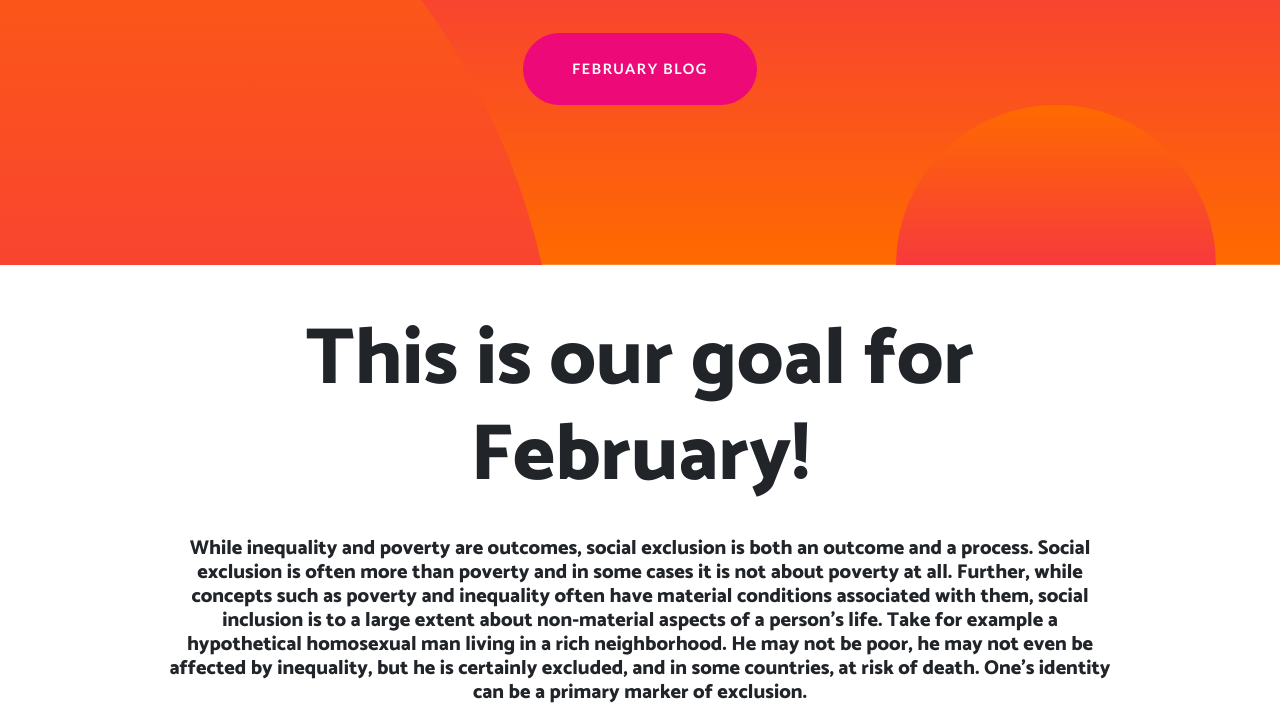
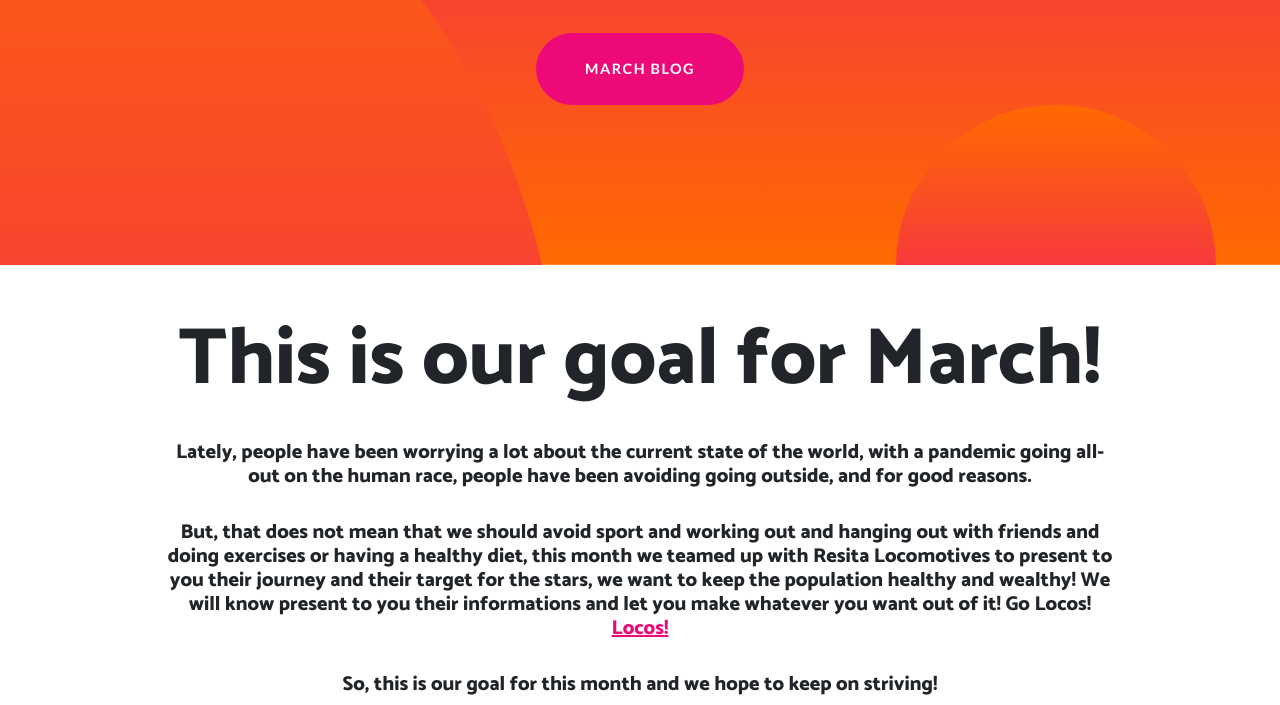
Before and after one commit to googledgresita/googledgresita.github.io, a plain HTML site: page blog.html in a window 1280 px wide. Shown: the part 422-1127 px from the top of the page. Drawn offline with nearby package versions, Linux system fonts and the light colour scheme.

Commit message:
Update blog.html

```diff
--- a/blog.html
+++ b/blog.html
@@ -60,7 +60,7 @@
           <h1 class="masthead-heading mb-0">GDG Resita</h1>
           <h2 class="masthead-subheading mb-0">Our Monthly Blog</h2>
           <a class="btn btn-primary btn-xl rounded-pill mt-5" href="#scroll"
-            >February Blog</a
+            >March Blog</a
           >
         </div>
       </div>
@@ -79,20 +79,19 @@
           </div>
           <div>
             <div class="p-5">
-              <h1 style="font-size:80px"><center>This is our goal for February!</center></h1>
+              <h1 style="font-size:80px"><center>This is our goal for March!</center></h1>
 			  <br>
               <h5 class="display-7">
-                <center>While inequality and poverty are outcomes, social exclusion is both an outcome and a process. Social exclusion is often more than poverty and in some cases it is not about poverty at all. Further, while concepts such as poverty and inequality often have material conditions associated with them, social inclusion is to a large extent about non-material aspects of a person’s life. Take for example a hypothetical homosexual man living in a rich neighborhood. He may not be poor, he may not even be affected by inequality, but he is certainly excluded, and in some countries, at risk of death. One’s identity can be a primary marker of exclusion.
-				</center>
+                <center> Lately, people have been worrying a lot about the current state of the world, with a pandemic going all-out on the human race, people have been avoiding going outside, and for good reasons.
 			  </h5>
 			  <br>
 			  <h5 class="display-7">
-                <center>Challenges related to social exclusion are not distinctive to developing countries. People all over the world face exclusion, discrimination, or chronic poverty. In many developed countries, the discourse around immigrants and restrictions for them to get access to markets and benefits is highly debated. Almost all European countries are dealing with issues of inclusion because of their need for foreign labor and yet immigrants are often discriminated against. Pick most any country and you will find issues of inclusion never fully addressed or new ones constantly emerging.
-				</center>
+                <center>   But, that does not mean that we should avoid sport and working out and hanging out with friends and doing exercises or having a healthy diet, this month we teamed up with Resita Locomotives to present to you their journey and their target for the stars, we want to keep the population healthy and wealthy! We will know present to you their informations and let you make whatever you want out of it! Go Locos!
+			<a href="mapa-de-prezentare-2022-Sport-in-Ro.html">Locos!</a></center>
 			  </h5>
 			  <br>
 			  <h5 class="display-7">
-                <center> So, for this month, we, GDG Resita decided to face up this problem and try solving it through this events and group projects.
+                <center> 	So, this is our goal for this month and we hope to keep on striving!
 				</center>
 			  </h5>
             </div>
```
